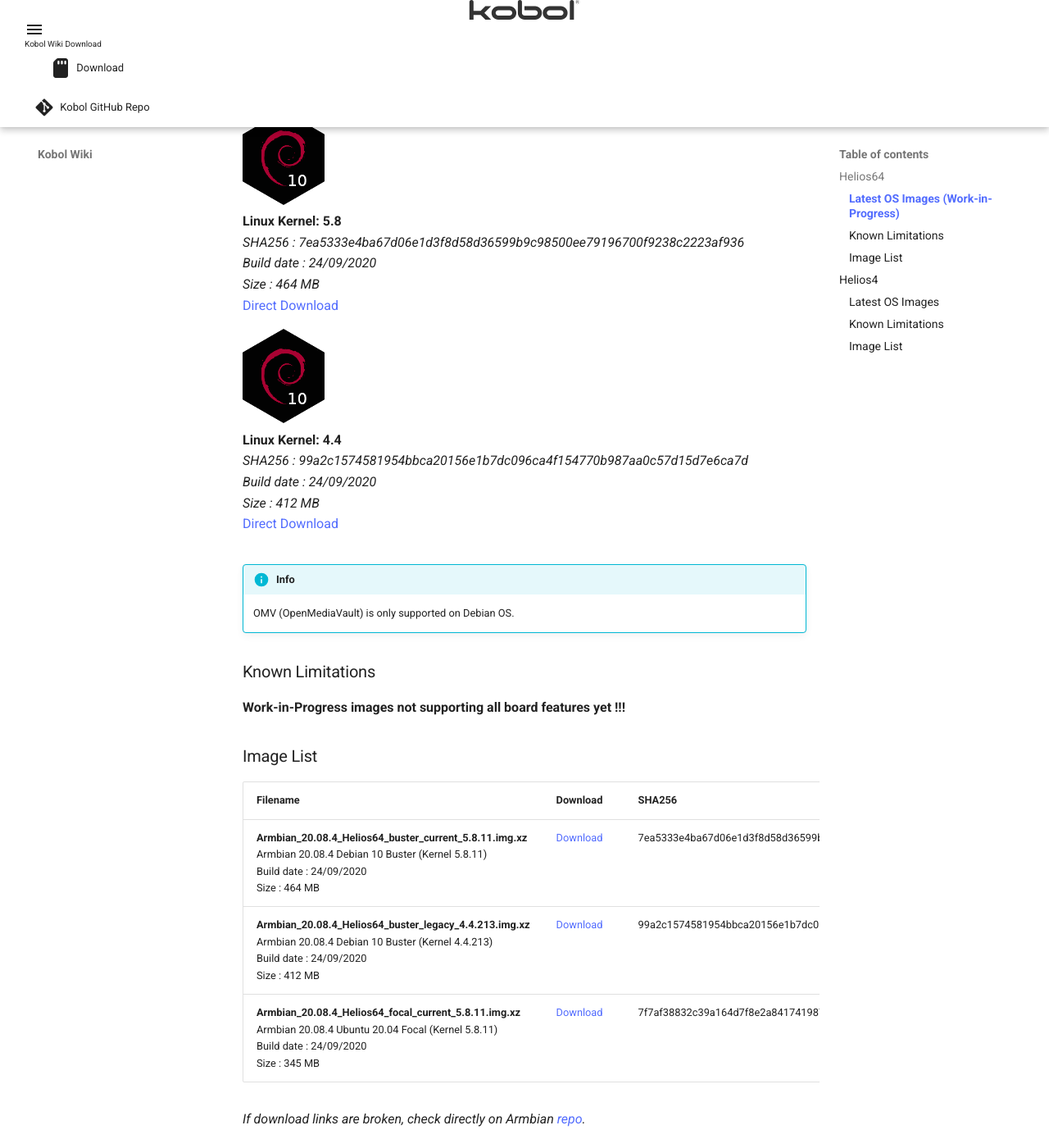
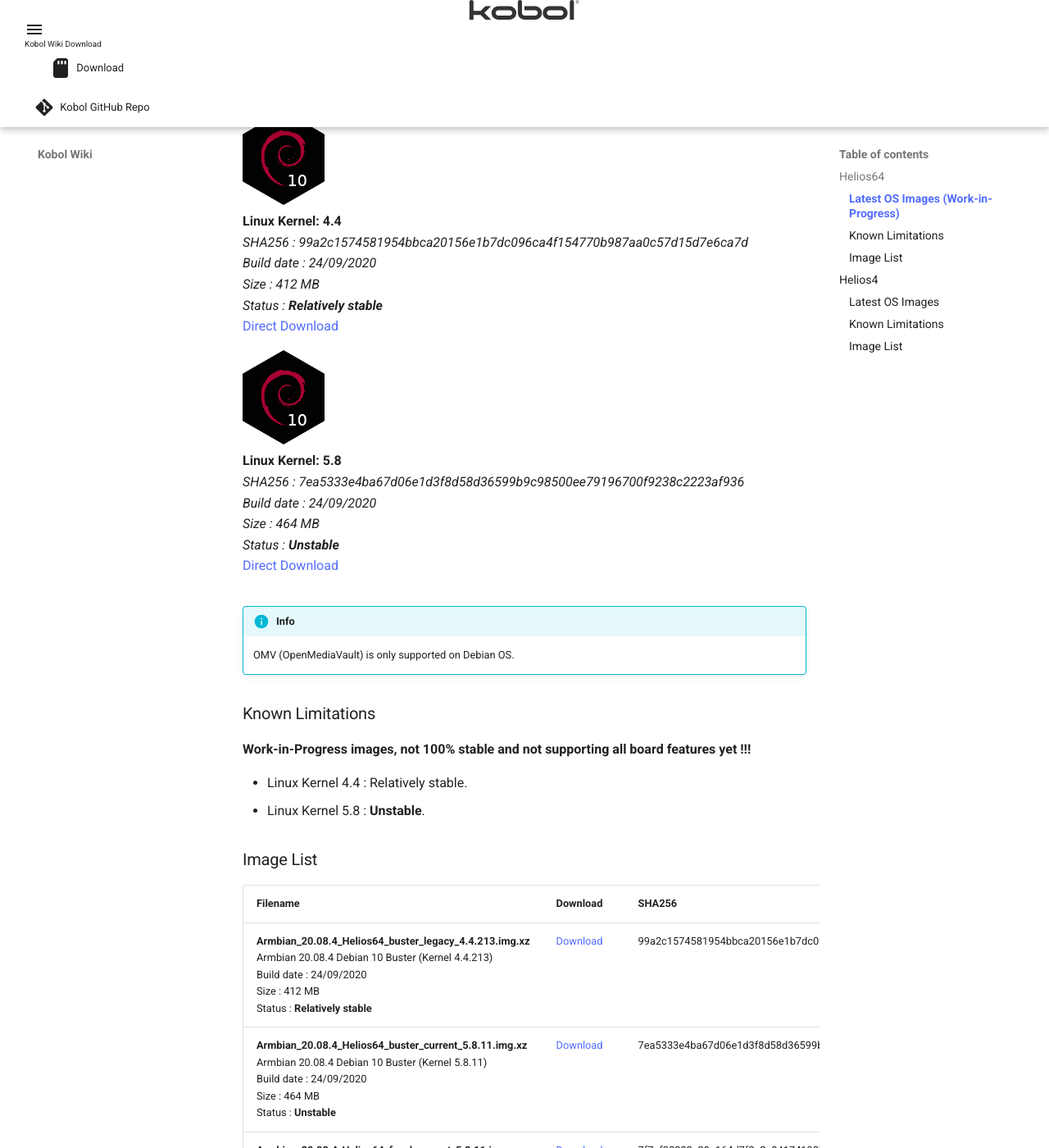
Before and after one commit to kobol-io/wiki, an MkDocs documentation site: the page built from docs/download.md, in a window 1280 px wide and 1400 px high, scrolled down 420 px. Shown: the whole window at 82% size. Built offline with MkDocs 1.6.1 and Material for MkDocs 9.7.7, drawn with Linux system fonts in a browser that asks for light colours.

Commit message:
Clarify stability state of H64 image

```diff
--- a/docs/download.md
+++ b/docs/download.md
@@ -8,27 +8,30 @@ All images are generated by [Armbian](https://www.armbian.com/) community.
 
 === "Debian 10 (Buster)"
 
+    [![Debian Stretch](/img/download/debian10.png)](https://dl.armbian.com/helios64/archive/Armbian_20.08.4_Helios64_buster_legacy_4.4.213.img.xz)<br>
+    **Linux Kernel: 4.4**<br>
+    _SHA256 : 99a2c1574581954bbca20156e1b7dc096ca4f154770b987aa0c57d15d7e6ca7d<br>
+    Build date : 24/09/2020<br>
+    Size : 412 MB<br>
+    Status : **Relatively stable**<br>_
+    [Direct Download](https://dl.armbian.com/helios64/archive/Armbian_20.08.4_Helios64_buster_legacy_4.4.213.img.xz)
+
     [![Debian Stretch](/img/download/debian10.png)](https://dl.armbian.com/helios64/archive/Armbian_20.08.4_Helios64_buster_current_5.8.11.img.xz)<br>
     **Linux Kernel: 5.8**<br>
-    *SHA256 : 7ea5333e4ba67d06e1d3f8d58d36599b9c98500ee79196700f9238c2223af936<br>
+    _SHA256 : 7ea5333e4ba67d06e1d3f8d58d36599b9c98500ee79196700f9238c2223af936<br>
     Build date : 24/09/2020<br>
-    Size : 464 MB<br>*
+    Size : 464 MB<br>
+    Status : **Unstable**<br>_
     [Direct Download](https://dl.armbian.com/helios64/archive/Armbian_20.08.4_Helios64_buster_current_5.8.11.img.xz)
 
-    [![Debian Stretch](/img/download/debian10.png)](https://dl.armbian.com/helios64/archive/Armbian_20.08.4_Helios64_buster_legacy_4.4.213.img.xz)<br>
-    **Linux Kernel: 4.4**<br>
-    *SHA256 : 99a2c1574581954bbca20156e1b7dc096ca4f154770b987aa0c57d15d7e6ca7d<br>
-    Build date : 24/09/2020<br>
-    Size : 412 MB<br>*
-    [Direct Download](https://dl.armbian.com/helios64/archive/Armbian_20.08.4_Helios64_buster_legacy_4.4.213.img.xz)
-
-=== "Ubuntu 20.04 (Focal)"
+=== "Ubuntu 20.04 (Focal) "
 
     [![Ubuntu Focal](/img/download/ubuntu.png)](https://dl.armbian.com/helios64/archive/Armbian_20.08.4_Helios64_focal_current_5.8.11.img.xz)<br>
     **Linux Kernel: 5.8**<br>
-    *SHA256 :7f7af38832c39a164d7f8e2a8417419875b99b3c5c6cb1a5c6e22a155ecf0316<br>
+    _SHA256 :7f7af38832c39a164d7f8e2a8417419875b99b3c5c6cb1a5c6e22a155ecf0316<br>
     Build date : 24/09/2020<br>
-    Size : 345 MB<br>*
+    Size : 345 MB<br>
+    Status : **Unstable**<br>_
     [Direct Download](https://dl.armbian.com/helios64/archive/Armbian_20.08.4_Helios64_focal_current_5.8.11.img.xz)
 
 !!! info
@@ -36,15 +39,18 @@ All images are generated by [Armbian](https://www.armbian.com/) community.
 
 ### Known Limitations
 
-**Work-in-Progress images not supporting all board features yet !!!**
+**Work-in-Progress images, not 100% stable and not supporting all board features yet !!!**
+
+* Linux Kernel 4.4 : Relatively stable.
+* Linux Kernel 5.8 : **Unstable**.
 
 ### Image List
 
 Filename | Download | SHA256
 ---------|----------|----
-**Armbian_20.08.4_Helios64_buster_current_5.8.11.img.xz**<br>Armbian 20.08.4 Debian 10 Buster (Kernel 5.8.11)<br>Build date : 24/09/2020<br>Size : 464 MB|[Download](https://dl.armbian.com/helios64/archive/Armbian_20.08.4_Helios64_buster_current_5.8.11.img.xz)|7ea5333e4ba67d06e1d3f8d58d36599b9c98500ee79196700f9238c2223af936
-**Armbian_20.08.4_Helios64_buster_legacy_4.4.213.img.xz**<br>Armbian 20.08.4 Debian 10 Buster (Kernel 4.4.213)<br>Build date : 24/09/2020<br>Size : 412 MB|[Download](https://dl.armbian.com/helios64/archive/Armbian_20.08.4_Helios64_buster_legacy_4.4.213.img.xz)|99a2c1574581954bbca20156e1b7dc096ca4f154770b987aa0c57d15d7e6ca7d
-**Armbian_20.08.4_Helios64_focal_current_5.8.11.img.xz**<br>Armbian 20.08.4 Ubuntu 20.04 Focal (Kernel 5.8.11)<br>Build date : 24/09/2020<br>Size : 345 MB|[Download](https://dl.armbian.com/helios64/archive/Armbian_20.08.4_Helios64_focal_current_5.8.11.img.xz)|7f7af38832c39a164d7f8e2a8417419875b99b3c5c6cb1a5c6e22a155ecf0316
+**Armbian_20.08.4_Helios64_buster_legacy_4.4.213.img.xz**<br>Armbian 20.08.4 Debian 10 Buster (Kernel 4.4.213)<br>Build date : 24/09/2020<br>Size : 412 MB<br>Status : **Relatively stable**|[Download](https://dl.armbian.com/helios64/archive/Armbian_20.08.4_Helios64_buster_legacy_4.4.213.img.xz)|99a2c1574581954bbca20156e1b7dc096ca4f154770b987aa0c57d15d7e6ca7d
+**Armbian_20.08.4_Helios64_buster_current_5.8.11.img.xz**<br>Armbian 20.08.4 Debian 10 Buster (Kernel 5.8.11)<br>Build date : 24/09/2020<br>Size : 464 MB<br>Status : **Unstable**|[Download](https://dl.armbian.com/helios64/archive/Armbian_20.08.4_Helios64_buster_current_5.8.11.img.xz)|7ea5333e4ba67d06e1d3f8d58d36599b9c98500ee79196700f9238c2223af936
+**Armbian_20.08.4_Helios64_focal_current_5.8.11.img.xz**<br>Armbian 20.08.4 Ubuntu 20.04 Focal (Kernel 5.8.11)<br>Build date : 24/09/2020<br>Size : 345 MB<br>Status : **Unstable**|[Download](https://dl.armbian.com/helios64/archive/Armbian_20.08.4_Helios64_focal_current_5.8.11.img.xz)|7f7af38832c39a164d7f8e2a8417419875b99b3c5c6cb1a5c6e22a155ecf0316
 
 _If download links are broken, check directly on Armbian [repo](https://dl.armbian.com/helios64/archive/)._
 
```
